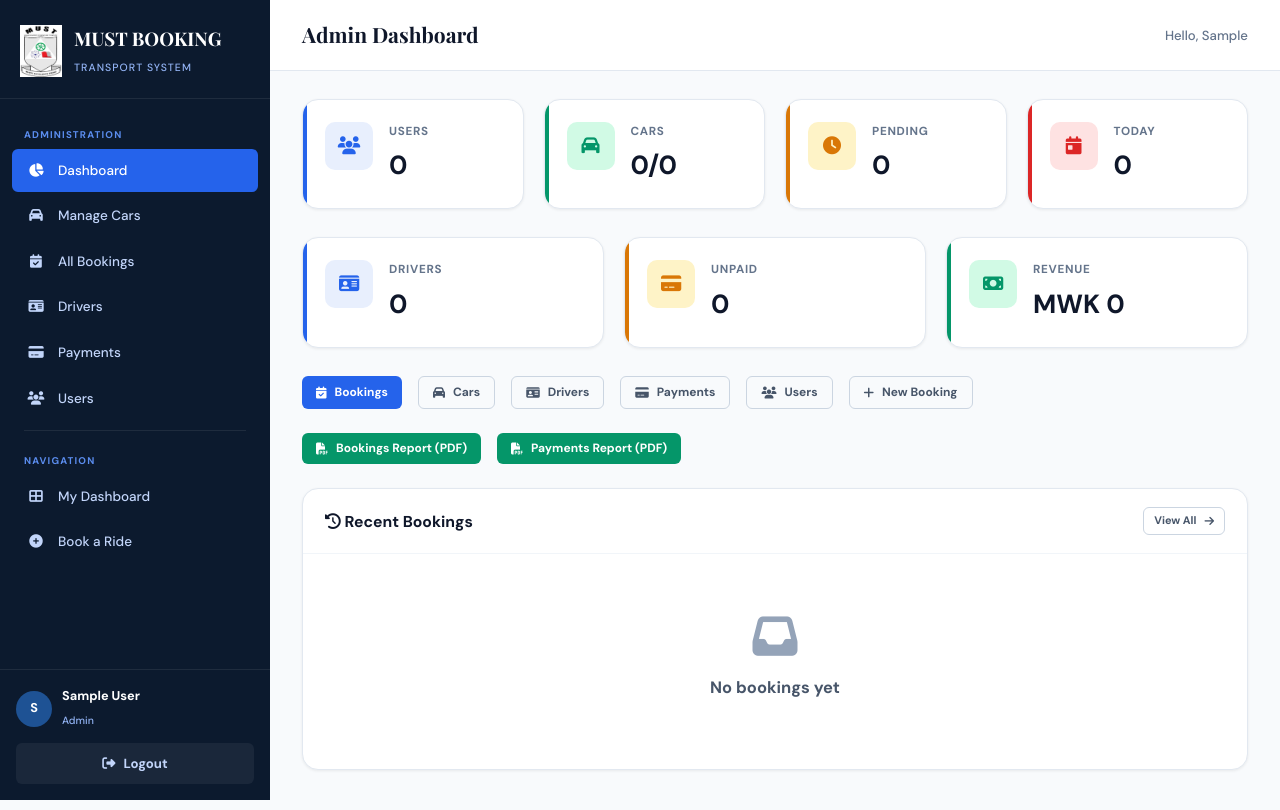
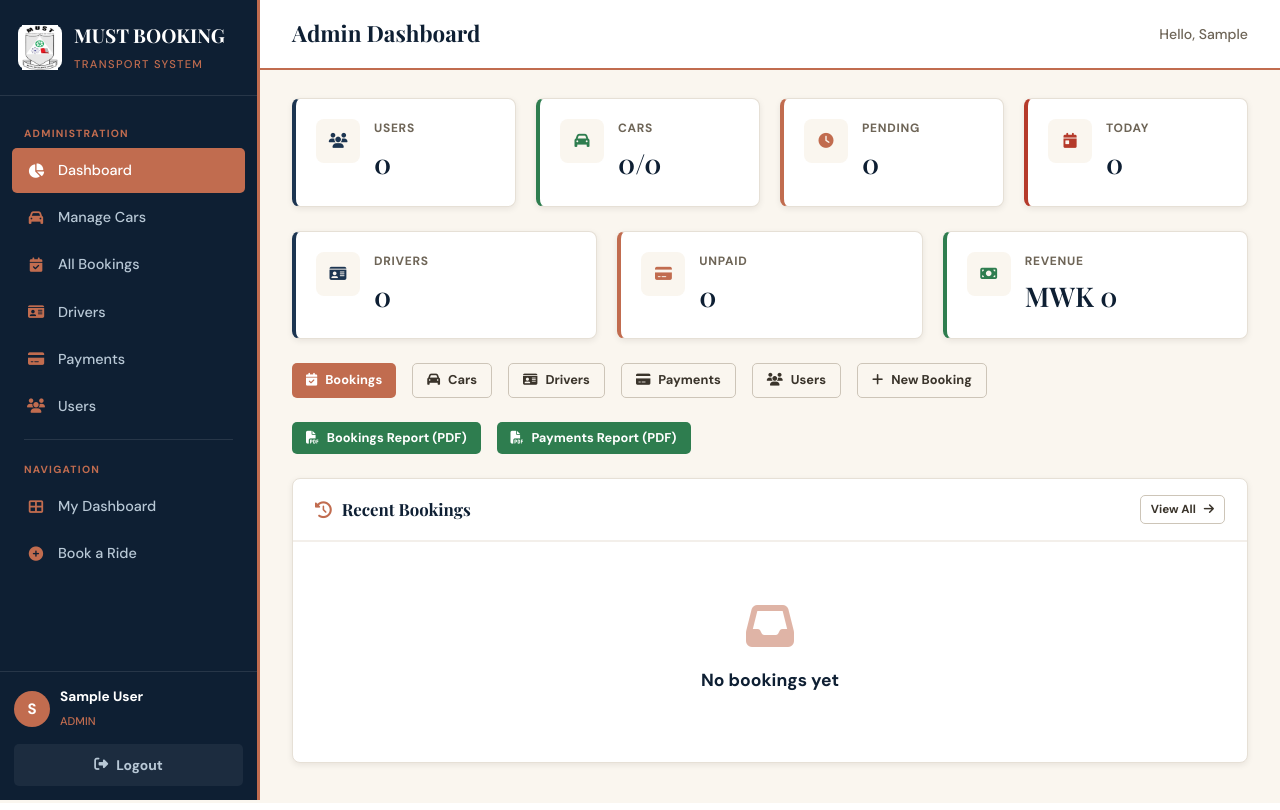
Before and after one commit to Harry467-lang/MUST-TRANSPORT-BOOKING-SYSTEM, a PHP site: page /admin/dashboard.php in a window 1280 px wide. Run offline with PHP 8.4, Linux system fonts and the light colour scheme; the visitor is signed in with stand-in values (Sample User, id 1); data that the repository does not hold is empty.

Commit message:
Update style.css

```diff
--- a/style.css
+++ b/style.css
@@ -1,223 +1,217 @@
+/* ============================================
+   MUST BOOKING SYSTEM - Stylesheet
+   ============================================ */
 
+/* === 1. VARIABLES === */
 :root {
-    --brand-900: #0c1a2e;
-    --brand-800: #132d4a;
-    --brand-700: #1a3f66;
-    --brand-600: #1e5294;
-    --brand-500: #2563eb;
-    --brand-400: #5b8def;
-    --brand-300: #93b4f5;
-    --brand-200: #c2d5fa;
-    --brand-100: #e8effd;
-    --brand-50:  #f4f7fe;
-    --success: #059669; --success-bg: #d1fae5;
-    --warning: #d97706; --warning-bg: #fef3c7;
-    --danger:  #dc2626; --danger-bg:  #fee2e2;
-    --info:    #2563eb; --info-bg:    #dbeafe;
-    --gray-50: #f8fafc; --gray-100: #f1f5f9; --gray-200: #e2e8f0; --gray-300: #cbd5e1;
-    --gray-400: #94a3b8; --gray-500: #64748b; --gray-600: #475569; --gray-700: #334155;
-    --gray-800: #1e293b; --gray-900: #0f172a;
-    --white: #ffffff;
-    --sidebar-w: 270px;
-    --radius: 10px; --radius-sm: 6px; --radius-lg: 16px;
-    --shadow: 0 1px 3px rgba(0,0,0,.07);
-    --shadow-md: 0 4px 12px rgba(0,0,0,.08);
-    --font-body: 'DM Sans', sans-serif;
+    --navy: #0e1f33;
+    --navy-light: #1c3551;
+    --terracotta: #c16c4f;
+    --terracotta-dark: #a55c43;
+    --terracotta-light: #f5e3dc;
+    --cream: #faf6ef;
+    --success: #2e7d4f;     --success-bg: #d6ead7;
+    --warning: #c08400;     --warning-bg: #fbf0d4;
+    --danger: #b53a2a;      --danger-bg: #f9dad4;
+    --gray-100: #f3efea;    --gray-200: #e6e0d6;
+    --gray-300: #cdc5b8;    --gray-400: #a39a8b;
+    --gray-500: #6e6557;    --gray-700: #3a342b;
+    --sidebar-w: 260px;
+    --radius: 8px;
+    --shadow: 0 2px 6px rgba(20,17,13,.08);
+    --font: 'DM Sans', sans-serif;
     --font-display: 'Playfair Display', Georgia, serif;
 }
 
 /* === 2. RESET === */
-*, *::before, *::after { box-sizing: border-box; margin: 0; padding: 0; }
-html { font-size: 15px; }
-body { font-family: var(--font-body); color: var(--gray-800); background: var(--gray-50); line-height: 1.6; }
-a { color: var(--brand-500); text-decoration: none; }
-a:hover { color: var(--brand-700); }
+* { box-sizing: border-box; margin: 0; padding: 0; }
+body { font-family: var(--font); color: var(--gray-700); background: var(--cream); line-height: 1.6; font-size: 15px; }
+a { color: var(--terracotta); text-decoration: none; }
+a:hover { color: var(--terracotta-dark); }
 img { max-width: 100%; display: block; }
 
-/* === 3. LAYOUT — Sidebar === */
+/* === 3. LAYOUT === */
 .app-layout { display: flex; min-height: 100vh; }
 
+/* Sidebar */
 .sidebar {
-    width: var(--sidebar-w); background: var(--brand-900); color: var(--white);
+    width: var(--sidebar-w); background: var(--navy); color: white;
+    position: fixed; top: 0; left: 0; bottom: 0;
     display: flex; flex-direction: column;
-    position: fixed; top: 0; left: 0; bottom: 0; z-index: 100;
-    transition: transform .3s ease; overflow-y: auto;
+    border-right: 3px solid var(--terracotta);
+    z-index: 100; overflow-y: auto;
 }
-.sidebar-brand { display: flex; align-items: center; gap: 12px; padding: 24px 20px 20px; border-bottom: 1px solid rgba(255,255,255,.08); }
-.brand-icon { width: 42px; height: 42px; background: var(--brand-500); border-radius: var(--radius); display: flex; align-items: center; justify-content: center; font-size: 1.15rem; }
-.sidebar-brand h2 { font-family: var(--font-display); font-size: 1.25rem; font-weight: 700; }
-.sidebar-brand small { font-size: .7rem; color: var(--brand-300); text-transform: uppercase; letter-spacing: .1em; }
+.sidebar-brand { display: flex; align-items: center; gap: 12px; padding: 20px 18px; border-bottom: 1px solid rgba(255,255,255,.1); }
+.brand-icon { width: 44px; height: 44px; background: white; border-radius: var(--radius); display: flex; align-items: center; justify-content: center; padding: 4px; }
+.brand-icon img { width: 36px; }
+.sidebar-brand h2 { font-family: var(--font-display); font-size: 1.2rem; }
+.sidebar-brand small { color: var(--terracotta); font-size: .7rem; text-transform: uppercase; letter-spacing: .12em; }
 
-.sidebar-nav { flex: 1; padding: 16px 12px; }
-.nav-label { display: block; font-size: .65rem; font-weight: 700; text-transform: uppercase; letter-spacing: .12em; color: var(--brand-400); padding: 12px 12px 6px; }
-.nav-link { display: flex; align-items: center; gap: 12px; padding: 11px 14px; color: var(--brand-200); border-radius: var(--radius-sm); font-size: .9rem; font-weight: 500; margin-bottom: 2px; }
-.nav-link:hover { background: rgba(255,255,255,.07); color: var(--white); }
-.nav-link.active { background: var(--brand-500); color: var(--white); }
-.nav-link i { width: 20px; text-align: center; }
-.nav-divider { height: 1px; background: rgba(255,255,255,.08); margin: 10px 12px; }
+.sidebar-nav { flex: 1; padding: 18px 12px; }
+.nav-label { display: block; font-size: .65rem; color: var(--terracotta); text-transform: uppercase; letter-spacing: .12em; padding: 12px 12px 6px; font-weight: 700; }
+.nav-link { display: flex; align-items: center; gap: 12px; padding: 11px 14px; color: #b8c8d6; border-radius: 5px; font-size: .9rem; margin-bottom: 2px; }
+.nav-link:hover { background: rgba(193,108,79,.12); color: white; }
+.nav-link.active { background: var(--terracotta); color: white; }
+.nav-link i { width: 20px; text-align: center; color: var(--terracotta); }
+.nav-link.active i, .nav-link:hover i { color: white; }
+.nav-divider { height: 1px; background: rgba(255,255,255,.1); margin: 10px 12px; }
 
-.sidebar-footer { padding: 16px; border-top: 1px solid rgba(255,255,255,.08); }
+.sidebar-footer { padding: 14px; border-top: 1px solid rgba(255,255,255,.1); }
 .user-card { display: flex; align-items: center; gap: 10px; margin-bottom: 12px; }
-.user-avatar { width: 36px; height: 36px; border-radius: 50%; background: var(--brand-600); display: flex; align-items: center; justify-content: center; font-size: .85rem; font-weight: 700; }
-.user-info strong { display: block; font-size: .85rem; }
-.user-info small { color: var(--brand-300); font-size: .7rem; }
-.btn-logout { display: flex; align-items: center; justify-content: center; gap: 8px; width: 100%; padding: 9px; background: rgba(255,255,255,.06); color: var(--brand-200); border: 1px solid rgba(255,255,255,.1); border-radius: var(--radius-sm); font-size: .82rem; cursor: pointer; }
-.btn-logout:hover { background: rgba(220,38,38,.15); color: #fca5a5; border-color: rgba(220,38,38,.3); }
+.user-avatar { width: 36px; height: 36px; border-radius: 50%; background: var(--terracotta); display: flex; align-items: center; justify-content: center; font-weight: 700; }
+.user-info strong { display: block; font-size: .85rem; color: white; }
+.user-info small { color: var(--terracotta); font-size: .7rem; text-transform: uppercase; }
+.btn-logout { display: flex; align-items: center; justify-content: center; gap: 8px; width: 100%; padding: 9px; background: rgba(255,255,255,.06); color: #b8c8d6; border: 1px solid rgba(255,255,255,.12); border-radius: 5px; font-size: .82rem; cursor: pointer; }
+.btn-logout:hover { background: rgba(181,58,42,.2); color: white; }
 
-/* === 3b. LAYOUT — Main + Topbar === */
-.main-content { flex: 1; margin-left: var(--sidebar-w); min-height: 100vh; display: flex; flex-direction: column; }
-.top-bar { display: flex; align-items: center; gap: 16px; padding: 18px 32px; background: var(--white); border-bottom: 1px solid var(--gray-200); position: sticky; top: 0; z-index: 50; }
-.sidebar-toggle { display: none; background: none; border: none; font-size: 1.25rem; color: var(--gray-600); cursor: pointer; }
-.page-title { font-family: var(--font-display); font-size: 1.4rem; font-weight: 700; color: var(--gray-900); }
+/* Main + Topbar */
+.main-content { flex: 1; margin-left: var(--sidebar-w); min-height: 100vh; }
+.top-bar { background: white; padding: 16px 32px; border-bottom: 2px solid var(--terracotta); display: flex; align-items: center; gap: 16px; position: sticky; top: 0; z-index: 50; }
+.sidebar-toggle { display: none; background: none; border: none; font-size: 1.25rem; color: var(--gray-700); cursor: pointer; }
+.page-title { font-family: var(--font-display); font-size: 1.4rem; color: var(--navy); }
 .top-bar-right { margin-left: auto; }
 .greeting { font-size: .88rem; color: var(--gray-500); }
-.content-area { padding: 28px 32px 40px; flex: 1; }
+.greeting strong { color: var(--terracotta); }
+.content-area { padding: 28px 32px 40px; }
 
-/* === 4. COMPONENTS — Alerts === */
-.alert { display: flex; align-items: center; gap: 10px; padding: 14px 18px; border-radius: var(--radius); font-size: .88rem; font-weight: 500; margin-bottom: 20px; animation: slideDown .3s ease; }
-@keyframes slideDown { from { opacity: 0; transform: translateY(-10px); } to { opacity: 1; } }
-.alert-success { background: var(--success-bg); color: #065f46; border: 1px solid #a7f3d0; }
-.alert-error   { background: var(--danger-bg);  color: #991b1b; border: 1px solid #fecaca; }
-.alert-info    { background: var(--info-bg);    color: #1e40af; border: 1px solid #bfdbfe; }
-.alert-warning { background: var(--warning-bg); color: #92400e; border: 1px solid #fde68a; }
-.alert-close { margin-left: auto; background: none; border: none; font-size: 1.2rem; cursor: pointer; color: inherit; opacity: .6; }
-.alert-close:hover { opacity: 1; }
+/* === 4. COMPONENTS === */
 
-/* === 4b. COMPONENTS — Cards === */
-.card { background: var(--white); border-radius: var(--radius-lg); border: 1px solid var(--gray-200); box-shadow: var(--shadow); }
-.card:hover { box-shadow: var(--shadow-md); }
-.card-header { padding: 18px 22px; border-bottom: 1px solid var(--gray-100); display: flex; align-items: center; justify-content: space-between; }
-.card-header h3 { font-size: 1.05rem; font-weight: 700; color: var(--gray-900); }
+/* Alerts */
+.alert { display: flex; align-items: center; gap: 10px; padding: 14px 18px; border-radius: var(--radius); border-left: 4px solid; font-size: .88rem; margin-bottom: 20px; }
+.alert-success { background: var(--success-bg); color: #1f5634; border-left-color: var(--success); }
+.alert-error   { background: var(--danger-bg);  color: #7d281b; border-left-color: var(--danger); }
+.alert-info    { background: #dde6ee; color: var(--navy); border-left-color: var(--navy-light); }
+.alert-warning { background: var(--warning-bg); color: #875c00; border-left-color: var(--warning); }
+.alert-close { margin-left: auto; background: none; border: none; cursor: pointer; opacity: .6; font-size: 1.2rem; }
+
+/* Cards */
+.card { background: white; border-radius: var(--radius); border: 1px solid var(--gray-200); box-shadow: var(--shadow); }
+.card-header { padding: 16px 22px; border-bottom: 2px solid var(--gray-100); display: flex; justify-content: space-between; align-items: center; }
+.card-header h3 { font-family: var(--font-display); color: var(--navy); font-size: 1.05rem; }
+.card-header h3 i { color: var(--terracotta); margin-right: 6px; }
 .card-body { padding: 22px; }
 
-/* === 4c. COMPONENTS — Stat Cards === */
-.stats-grid { display: grid; grid-template-columns: repeat(auto-fit, minmax(220px, 1fr)); gap: 20px; margin-bottom: 28px; }
-.stat-card { background: var(--white); border-radius: var(--radius-lg); padding: 22px; border: 1px solid var(--gray-200); box-shadow: var(--shadow); display: flex; align-items: flex-start; gap: 16px; position: relative; overflow: hidden; }
-.stat-card::after { content: ''; position: absolute; top: 0; left: 0; width: 4px; height: 100%; }
-.stat-card.blue::after   { background: var(--brand-500); }
-.stat-card.green::after  { background: var(--success); }
-.stat-card.yellow::after { background: var(--warning); }
-.stat-card.red::after    { background: var(--danger); }
-.stat-icon { width: 48px; height: 48px; border-radius: var(--radius); display: flex; align-items: center; justify-content: center; font-size: 1.2rem; }
-.stat-card.blue .stat-icon   { background: var(--brand-100); color: var(--brand-500); }
-.stat-card.green .stat-icon  { background: var(--success-bg); color: var(--success); }
-.stat-card.yellow .stat-icon { background: var(--warning-bg); color: var(--warning); }
-.stat-card.red .stat-icon    { background: var(--danger-bg);  color: var(--danger); }
-.stat-details h4 { font-size: .78rem; font-weight: 600; text-transform: uppercase; letter-spacing: .06em; color: var(--gray-500); margin-bottom: 4px; }
-.stat-number { font-size: 1.75rem; font-weight: 700; color: var(--gray-900); }
+/* Stat cards */
+.stats-grid { display: grid; grid-template-columns: repeat(auto-fit, minmax(220px, 1fr)); gap: 20px; margin-bottom: 24px; }
+.stat-card { background: white; border: 1px solid var(--gray-200); border-radius: var(--radius); padding: 20px; box-shadow: var(--shadow); display: flex; align-items: flex-start; gap: 14px; border-left: 4px solid var(--terracotta); }
+.stat-card.blue   { border-left-color: var(--navy-light); }
+.stat-card.green  { border-left-color: var(--success); }
+.stat-card.red    { border-left-color: var(--danger); }
+.stat-icon { width: 44px; height: 44px; border-radius: var(--radius); background: var(--cream); color: var(--terracotta); display: flex; align-items: center; justify-content: center; }
+.stat-card.blue .stat-icon  { color: var(--navy-light); }
+.stat-card.green .stat-icon { color: var(--success); }
+.stat-card.red .stat-icon   { color: var(--danger); }
+.stat-details h4 { font-size: .75rem; color: var(--gray-500); text-transform: uppercase; letter-spacing: .06em; margin-bottom: 4px; }
+.stat-number { font-family: var(--font-display); font-size: 1.7rem; color: var(--navy); }
 
-/* === 4d. COMPONENTS — Tables === */
+/* Tables */
 .table-wrapper { overflow-x: auto; }
 table { width: 100%; border-collapse: collapse; font-size: .88rem; }
-thead th { background: var(--gray-50); padding: 12px 16px; text-align: left; font-size: .75rem; font-weight: 700; text-transform: uppercase; letter-spacing: .06em; color: var(--gray-500); border-bottom: 2px solid var(--gray-200); white-space: nowrap; }
-tbody td { padding: 13px 16px; border-bottom: 1px solid var(--gray-100); color: var(--gray-700); vertical-align: middle; }
-tbody tr:nth-child(even) { background: var(--gray-50); }
-tbody tr:hover { background: var(--brand-50); }
+thead th { background: var(--navy); color: white; padding: 12px 16px; text-align: left; font-size: .72rem; text-transform: uppercase; letter-spacing: .06em; }
+tbody td { padding: 12px 16px; border-bottom: 1px solid var(--gray-100); vertical-align: middle; }
+tbody tr:nth-child(even) { background: var(--cream); }
+tbody tr:hover { background: var(--terracotta-light); }
 
-/* === 4e. COMPONENTS — Badges === */
-.badge { display: inline-flex; align-items: center; gap: 5px; padding: 4px 12px; border-radius: 20px; font-size: .73rem; font-weight: 600; text-transform: uppercase; letter-spacing: .04em; white-space: nowrap; }
-.badge::before { content: ''; width: 6px; height: 6px; border-radius: 50%; }
-.badge-pending     { background: var(--warning-bg); color: #92400e; }
-.badge-pending::before { background: var(--warning); }
-.badge-confirmed   { background: var(--success-bg); color: #065f46; }
-.badge-confirmed::before { background: var(--success); }
-.badge-cancelled   { background: var(--danger-bg); color: #991b1b; }
-.badge-cancelled::before { background: var(--danger); }
-.badge-completed   { background: var(--info-bg); color: #1e40af; }
-.badge-completed::before { background: var(--info); }
-.badge-available   { background: var(--success-bg); color: #065f46; }
-.badge-available::before { background: var(--success); }
-.badge-maintenance { background: var(--warning-bg); color: #92400e; }
-.badge-maintenance::before { background: var(--warning); }
-.badge-admin       { background: var(--brand-100); color: var(--brand-700); }
-.badge-admin::before { background: var(--brand-500); }
-.badge-user        { background: var(--gray-100); color: var(--gray-600); }
-.badge-user::before { background: var(--gray-400); }
-.badge-driver      { background: #dbeafe; color: #1e40af; }
-.badge-driver::before { background: #3b82f6; }
-.badge-paid        { background: var(--success-bg); color: #065f46; }
-.badge-paid::before { background: var(--success); }
+/* Badges */
+.badge { display: inline-block; padding: 4px 12px; border-radius: 20px; font-size: .72rem; font-weight: 700; text-transform: uppercase; letter-spacing: .04em; }
+.badge-pending, .badge-maintenance     { background: var(--warning-bg); color: #875c00; }
+.badge-confirmed, .badge-available, .badge-paid { background: var(--success-bg); color: #1f5634; }
+.badge-cancelled                       { background: var(--danger-bg); color: #7d281b; }
+.badge-completed, .badge-driver        { background: #dde6ee; color: var(--navy); }
+.badge-admin                           { background: var(--terracotta-light); color: var(--terracotta-dark); }
+.badge-user                            { background: var(--gray-100); color: var(--gray-700); }
 
-/* === 4f. COMPONENTS — Buttons === */
-.btn { display: inline-flex; align-items: center; gap: 8px; padding: 10px 20px; border: none; border-radius: var(--radius-sm); font-family: var(--font-body); font-size: .88rem; font-weight: 600; cursor: pointer; text-decoration: none; white-space: nowrap; }
+/* Buttons */
+.btn { display: inline-flex; align-items: center; gap: 8px; padding: 10px 20px; border: none; border-radius: 5px; font-family: var(--font); font-size: .87rem; font-weight: 600; cursor: pointer; text-decoration: none; }
 .btn:hover { opacity: .9; }
-.btn-primary { background: var(--brand-500); color: var(--white); }
-.btn-primary:hover { background: var(--brand-600); color: var(--white); }
-.btn-success { background: var(--success); color: var(--white); }
-.btn-danger  { background: var(--danger); color: var(--white); }
-.btn-warning { background: var(--warning); color: var(--white); }
-.btn-outline { background: transparent; border: 1.5px solid var(--gray-300); color: var(--gray-600); }
-.btn-outline:hover { border-color: var(--brand-500); color: var(--brand-500); background: var(--brand-50); }
+.btn-primary { background: var(--terracotta); color: white; }
+.btn-success { background: var(--success); color: white; }
+.btn-danger  { background: var(--danger); color: white; }
+.btn-warning { background: var(--warning); color: white; }
+.btn-outline { background: transparent; border: 1.5px solid var(--gray-300); color: var(--gray-700); }
+.btn-outline:hover { border-color: var(--terracotta); color: var(--terracotta); opacity: 1; }
 .btn-sm { padding: 6px 14px; font-size: .8rem; }
 .btn-xs { padding: 4px 10px; font-size: .73rem; }
-.btn-group { display: flex; gap: 8px; flex-wrap: wrap; }
+.btn-group { display: flex; gap: 6px; flex-wrap: wrap; }
 
-/* === 4g. COMPONENTS — Forms === */
-.form-group { margin-bottom: 18px; }
-.form-group label { display: block; margin-bottom: 6px; font-size: .84rem; font-weight: 600; color: var(--gray-700); }
-.form-control { width: 100%; padding: 11px 14px; border: 1.5px solid var(--gray-300); border-radius: var(--radius-sm); font-family: var(--font-body); font-size: .9rem; color: var(--gray-800); background: var(--white); outline: none; }
-.form-control:focus { border-color: var(--brand-500); box-shadow: 0 0 0 3px rgba(37,99,235,.12); }
-select.form-control { cursor: pointer; }
-textarea.form-control { resize: vertical; min-height: 80px; }
+/* Forms */
+.form-group { margin-bottom: 16px; }
+.form-group label { display: block; margin-bottom: 6px; font-size: .84rem; font-weight: 600; color: var(--navy); }
+.form-group label i { color: var(--terracotta); margin-right: 4px; }
+.form-control { width: 100%; padding: 10px 14px; border: 1.5px solid var(--gray-300); border-radius: 5px; font-family: var(--font); font-size: .9rem; background: white; }
+.form-control:focus { outline: none; border-color: var(--terracotta); }
 .form-row { display: grid; grid-template-columns: 1fr 1fr; gap: 16px; }
-.form-hint { font-size: .75rem; color: var(--gray-400); margin-top: 4px; }
 
-/* === 4h. COMPONENTS — Car Cards === */
-.car-card { background: var(--white); border: 1px solid var(--gray-200); border-radius: var(--radius-lg); overflow: hidden; box-shadow: var(--shadow); }
-.car-card:hover { box-shadow: var(--shadow-md); }
-.car-card-body { padding: 18px; }
-.car-card-body h4 { font-size: 1.05rem; font-weight: 700; color: var(--gray-900); margin-bottom: 8px; }
-.car-meta { display: flex; flex-wrap: wrap; gap: 12px; margin-bottom: 14px; font-size: .82rem; color: var(--gray-500); }
+/* Car cards */
+.car-card { background: white; border: 1px solid var(--gray-200); border-radius: var(--radius); overflow: hidden; box-shadow: var(--shadow); }
+.car-card-body { padding: 14px 16px; }
+.car-card-body h4 { font-family: var(--font-display); color: var(--navy); font-size: 1rem; margin-bottom: 6px; }
+.car-meta { display: flex; flex-wrap: wrap; gap: 12px; font-size: .82rem; color: var(--gray-500); }
 .car-meta span { display: flex; align-items: center; gap: 5px; }
-.car-meta i { color: var(--brand-400); }
+.car-meta i { color: var(--terracotta); }
 .car-selectable { cursor: pointer; border: 2px solid transparent; }
-.car-selectable:hover { border-color: var(--brand-300); }
-.car-selectable.selected { border-color: var(--brand-500); background: var(--brand-50); box-shadow: 0 0 0 3px rgba(37,99,235,.12); }
+.car-selectable:hover { border-color: var(--terracotta-light); }
+.car-selectable.selected { border-color: var(--terracotta); background: #fff8f4; }
 
-/* === 4i. COMPONENTS — Empty State === */
+/* Payment method picker */
+.pay-methods { display: grid; grid-template-columns: 1fr 1fr; gap: 10px; }
+.pay-method {
+    display: flex; align-items: center; gap: 10px;
+    padding: 12px; border: 1.5px solid var(--gray-300);
+    border-radius: 5px; cursor: pointer; background: white;
+    font-size: .85rem; font-weight: 600; color: var(--gray-700);
+}
+.pay-method input { display: none; }
+.pay-method i { color: var(--terracotta); font-size: 1.1rem; }
+.pay-method:hover { border-color: var(--terracotta); }
+.pay-method.checked { border-color: var(--terracotta); background: #fff8f4; color: var(--navy); }
+
+/* Empty state */
 .empty-state { text-align: center; padding: 60px 24px; color: var(--gray-400); }
-.empty-state i { font-size: 3rem; margin-bottom: 16px; }
-.empty-state h3 { color: var(--gray-600); margin-bottom: 8px; font-size: 1.1rem; }
-.empty-state p { font-size: .9rem; margin-bottom: 20px; }
+.empty-state i { font-size: 3rem; color: var(--terracotta); opacity: .5; margin-bottom: 16px; }
+.empty-state h3 { color: var(--navy); margin-bottom: 8px; }
 
-/* === 5. PAGES — Auth (Login/Register) === */
-.auth-page { min-height: 100vh; display: flex; align-items: center; justify-content: center; padding: 24px; background: var(--brand-900); }
-.auth-card { width: 100%; max-width: 440px; background: var(--white); border-radius: var(--radius-lg); box-shadow: var(--shadow-md); padding: 40px 36px; animation: fadeUp .5s ease; }
-@keyframes fadeUp { from { opacity: 0; transform: translateY(20px); } to { opacity: 1; } }
-.auth-header { text-align: center; margin-bottom: 32px; }
-.auth-logo { width: 56px; height: 56px; background: var(--brand-500); border-radius: var(--radius); display: flex; align-items: center; justify-content: center; margin: 0 auto 16px; font-size: 1.5rem; color: var(--white); }
-.auth-header h1 { font-family: var(--font-display); font-size: 1.6rem; color: var(--gray-900); margin-bottom: 6px; }
+/* === 5. AUTH PAGE === */
+.auth-page {
+    min-height: 100vh;
+    display: flex; align-items: center; justify-content: center;
+    padding: 24px;
+    background: url('assets/MUST_campus.jpg') center/cover no-repeat fixed;
+    position: relative;
+}
+.auth-page::before { content: ''; position: absolute; inset: 0; background: rgba(14,31,51,.8); }
+.auth-card { background: white; width: 100%; max-width: 440px; padding: 36px; border-radius: var(--radius); border-top: 5px solid var(--terracotta); box-shadow: 0 10px 30px rgba(14,31,51,.18); position: relative; z-index: 1; }
+.auth-header { text-align: center; margin-bottom: 24px; }
+.auth-logo { width: 90px; margin: 0 auto 14px; }
+.auth-header h1 { font-family: var(--font-display); color: var(--navy); font-size: 1.5rem; margin-bottom: 4px; }
 .auth-header p { color: var(--gray-500); font-size: .9rem; }
 .auth-footer { text-align: center; margin-top: 24px; font-size: .88rem; color: var(--gray-500); }
-.auth-footer a { font-weight: 600; }
 
 /* === 6. UTILITIES === */
-.text-right { text-align: right; }
-.text-center { text-align: center; }
-.mt-1 { margin-top: 8px; }
-.mt-2 { margin-top: 16px; }
-.mt-3 { margin-top: 24px; }
-.mb-2 { margin-bottom: 16px; }
-.mb-3 { margin-bottom: 24px; }
 .flex { display: flex; }
 .flex-between { display: flex; justify-content: space-between; align-items: center; }
 .gap-1 { gap: 8px; }
 .gap-2 { gap: 16px; }
-.section-title { font-size: 1rem; font-weight: 700; color: var(--gray-900); margin-bottom: 16px; }
+.mb-2 { margin-bottom: 16px; }
+.mb-3 { margin-bottom: 24px; }
+.mt-2 { margin-top: 16px; }
+.text-center { text-align: center; }
+.section-title { font-family: var(--font-display); color: var(--navy); font-size: 1.05rem; margin-bottom: 16px; }
+.section-title i { color: var(--terracotta); margin-right: 6px; }
 
 /* === 7. RESPONSIVE === */
 @media (max-width: 1024px) {
-    .sidebar { transform: translateX(-100%); }
+    .sidebar { transform: translateX(-100%); transition: transform .3s; }
     .sidebar.open { transform: translateX(0); }
     .main-content { margin-left: 0; }
     .sidebar-toggle { display: block; }
-    .content-area { padding: 20px 16px 32px; }
+    .content-area { padding: 20px 16px; }
     .top-bar { padding: 14px 16px; }
 }
 @media (max-width: 768px) {
-    .form-row { grid-template-columns: 1fr; }
+    .form-row, .pay-methods { grid-template-columns: 1fr; }
     .stats-grid { grid-template-columns: 1fr 1fr; }
-    .auth-card { padding: 28px 20px; }
+    .auth-card { padding: 24px 20px; }
 }
 @media (max-width: 480px) {
     .stats-grid { grid-template-columns: 1fr; }
```
